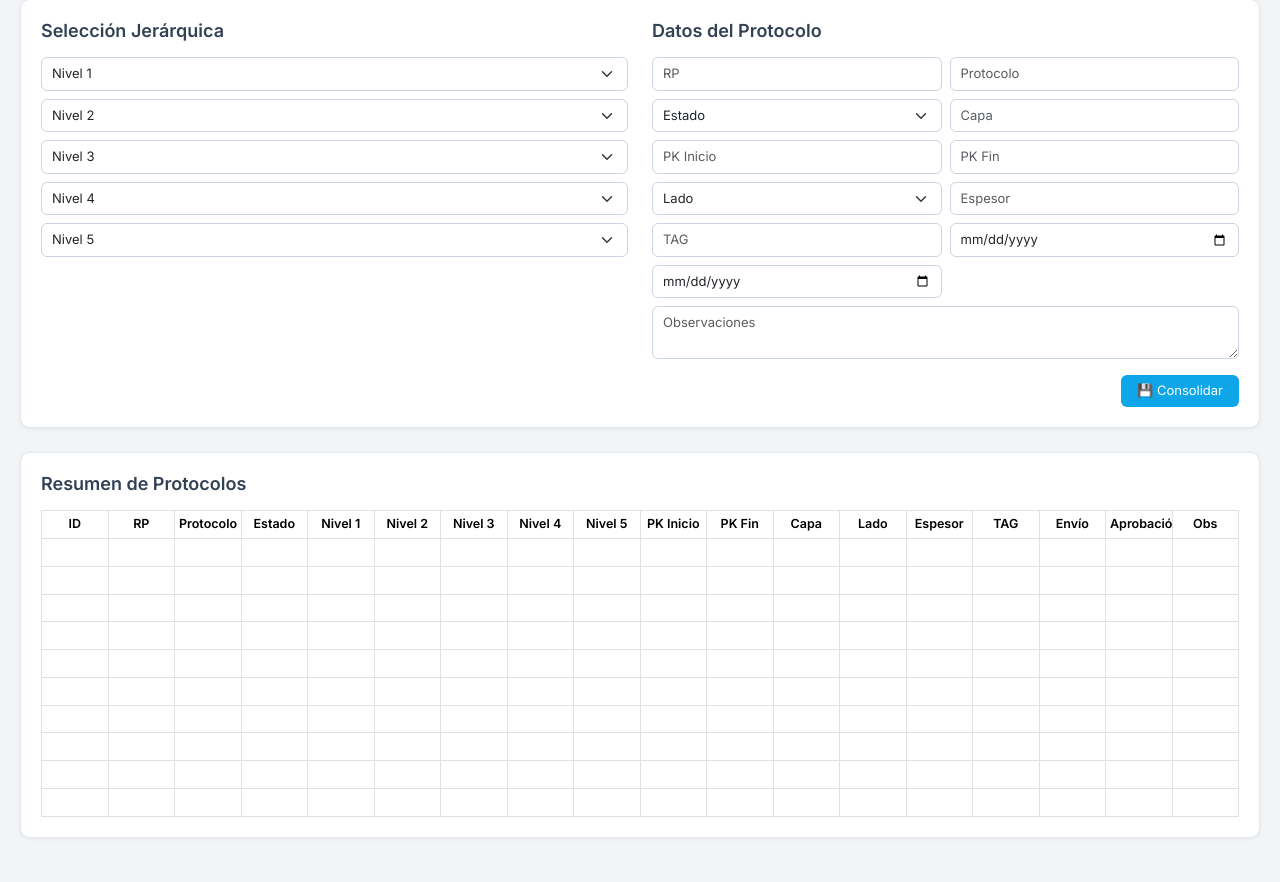
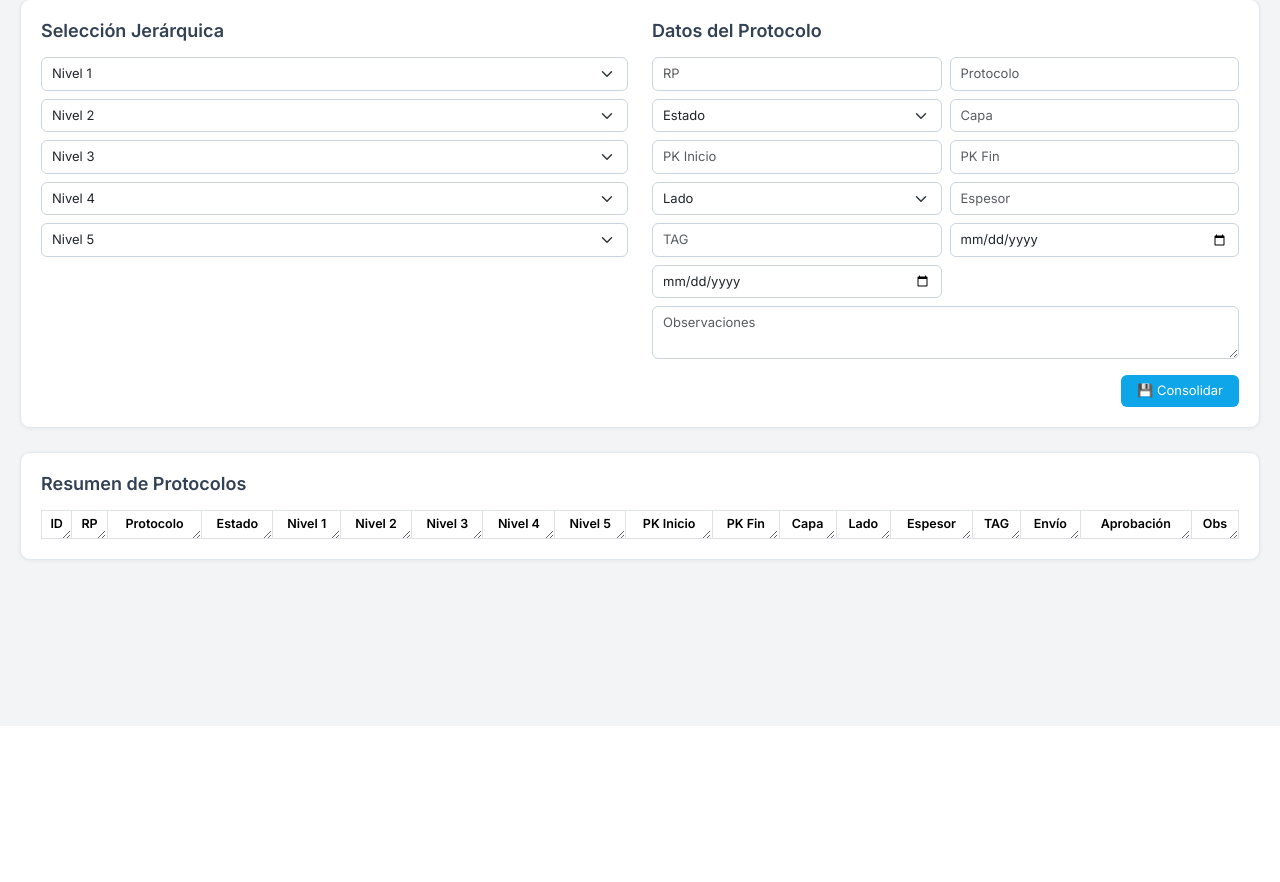
Before and after one commit to Calamardes/Registro-de-Protocolos, a FastAPI app: template templates/formulario.html in a window 1280 px wide. Shown: the part 74-956 px from the top of the page. After the commit the page ends 638 px from the top, so only its background shows below. Run offline with FastAPI, Linux system fonts and the light colour scheme; the template is opened without the code that fills it, so the values that code supplies are empty; parts of the project's set-up code (start-up, migrations or seed data) failed here and were passed over.

Commit message:
Update formulario.html

```diff
--- a/templates/formulario.html
+++ b/templates/formulario.html
@@ -70,7 +70,7 @@
         table.table {
             margin: 0;
             border-collapse: collapse;
-            table-layout: fixed;
+            table-layout: auto;
         }
 
         table th,
@@ -80,6 +80,8 @@
             text-align: center;
             vertical-align: middle;
             white-space: nowrap;
+            resize: horizontal;
+            overflow: auto;
         }
 
         table thead th {
@@ -93,10 +95,6 @@
 
         table tbody tr:hover {
             background-color: #f1f5f9;
-        }
-
-        table tbody tr:focus-within {
-            outline: 2px solid #0ea5e9;
         }
 
         table td {
@@ -198,15 +196,7 @@
                         <th>Envío</th><th>Aprobación</th><th>Obs</th>
                     </tr>
                 </thead>
-                <tbody>
-                    {% for i in range(10) %}
-                    <tr>
-                        {% for j in range(18) %}
-                        <td contenteditable="true">&nbsp;</td>
-                        {% endfor %}
-                    </tr>
-                    {% endfor %}
-                </tbody>
+                <tbody></tbody>
             </table>
         </div>
     </div>
@@ -224,7 +214,6 @@
     function poblarSelect(data, nivel) {
         const select = document.getElementById(`nivel${nivel}`);
         select.innerHTML = `<option value="">Nivel ${nivel}</option>`;
-
         for (const codigo in data) {
             const descripcion = data[codigo]?.descripcion || "";
             const option = document.createElement("option");
@@ -232,12 +221,10 @@
             option.textContent = `${codigo} ${descripcion}`;
             select.appendChild(option);
         }
-
         const sinItem = document.createElement("option");
         sinItem.value = `Sin_Item_N${nivel}`;
         sinItem.textContent = "-- No Item --";
         select.appendChild(sinItem);
-
         for (let i = nivel + 1; i <= 5; i++) {
             const nextSelect = document.getElementById(`nivel${i}`);
             nextSelect.innerHTML = `<option value="">Nivel ${i}</option><option value="Sin_Item_N${i}">-- No Item --</option>`;
@@ -274,8 +261,22 @@
 
     document.querySelector('.btn-database').addEventListener('click', () => {
         const tbody = document.querySelector('table tbody');
+        const inputs = document.querySelectorAll('input, select, textarea');
+        let valid = true;
+        for (let input of inputs) {
+            if (input.type !== 'date' && input.value.trim() === '') {
+                input.classList.add('is-invalid');
+                valid = false;
+            } else {
+                input.classList.remove('is-invalid');
+            }
+        }
+        if (!valid) {
+            alert("Completa todos los campos antes de consolidar.");
+            return;
+        }
+
         const row = document.createElement('tr');
-
         const getValue = selector => document.querySelector(selector)?.value || '';
         const getSelectText = selector => {
             const el = document.querySelector(selector);
@@ -286,7 +287,7 @@
             tbody.rows.length + 1,
             getValue('input[placeholder="RP"]'),
             getValue('input[placeholder="Protocolo"]'),
-            getSelectText('select.form-select:nth-of-type(1)'), // Estado
+            getSelectText('select.form-select:nth-of-type(1)'),
             getSelectText('#nivel1'),
             getSelectText('#nivel2'),
             getSelectText('#nivel3'),
@@ -295,7 +296,7 @@
             getValue('input[placeholder="PK Inicio"]'),
             getValue('input[placeholder="PK Fin"]'),
             getValue('input[placeholder="Capa"]'),
-            getSelectText('select.form-select:nth-of-type(2)'), // Lado
+            getSelectText('select.form-select:nth-of-type(2)'),
             getValue('input[placeholder="Espesor"]'),
             getValue('input[placeholder="TAG"]'),
             getValue('input[type="date"]:nth-of-type(1)'),
```
